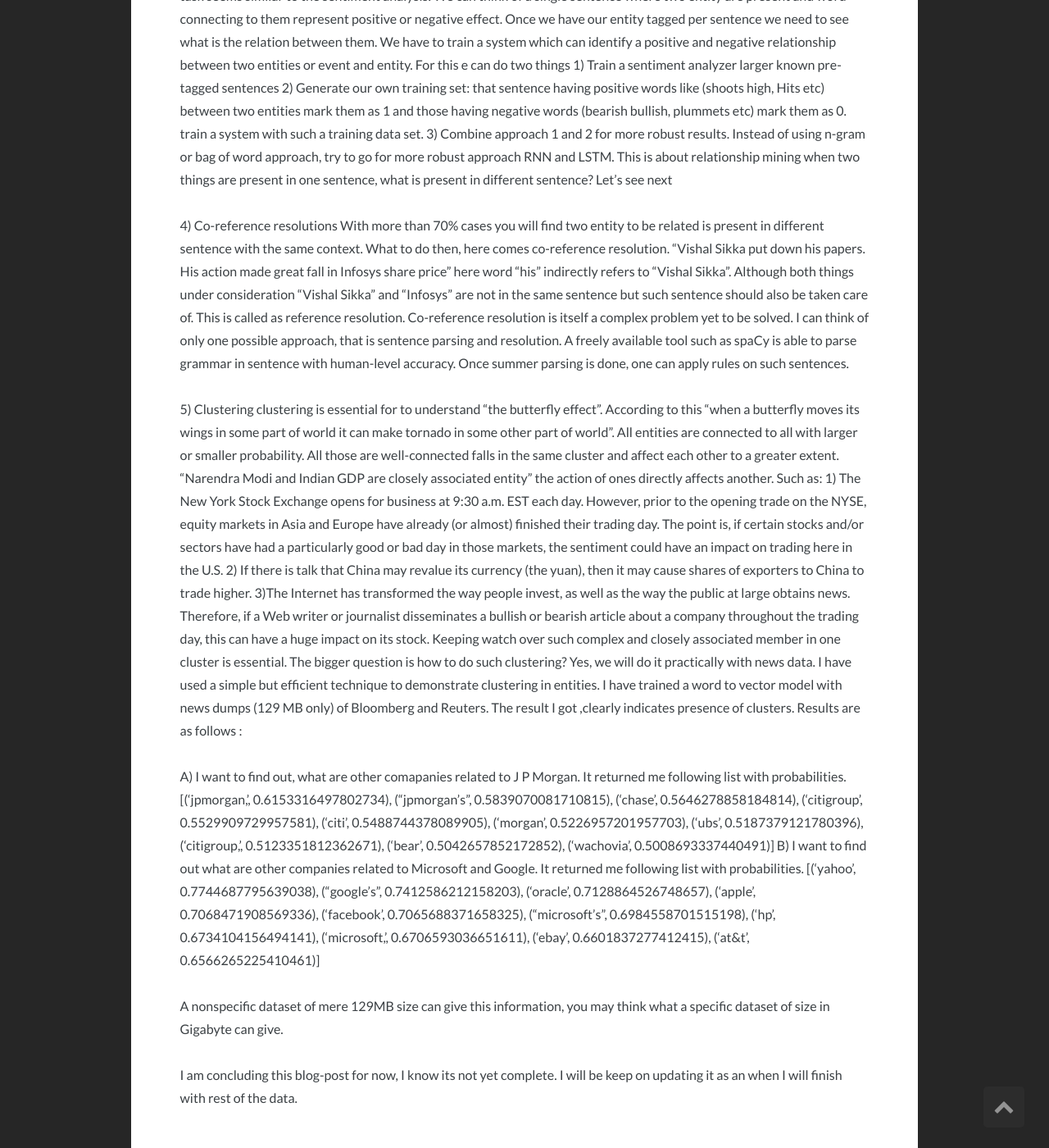
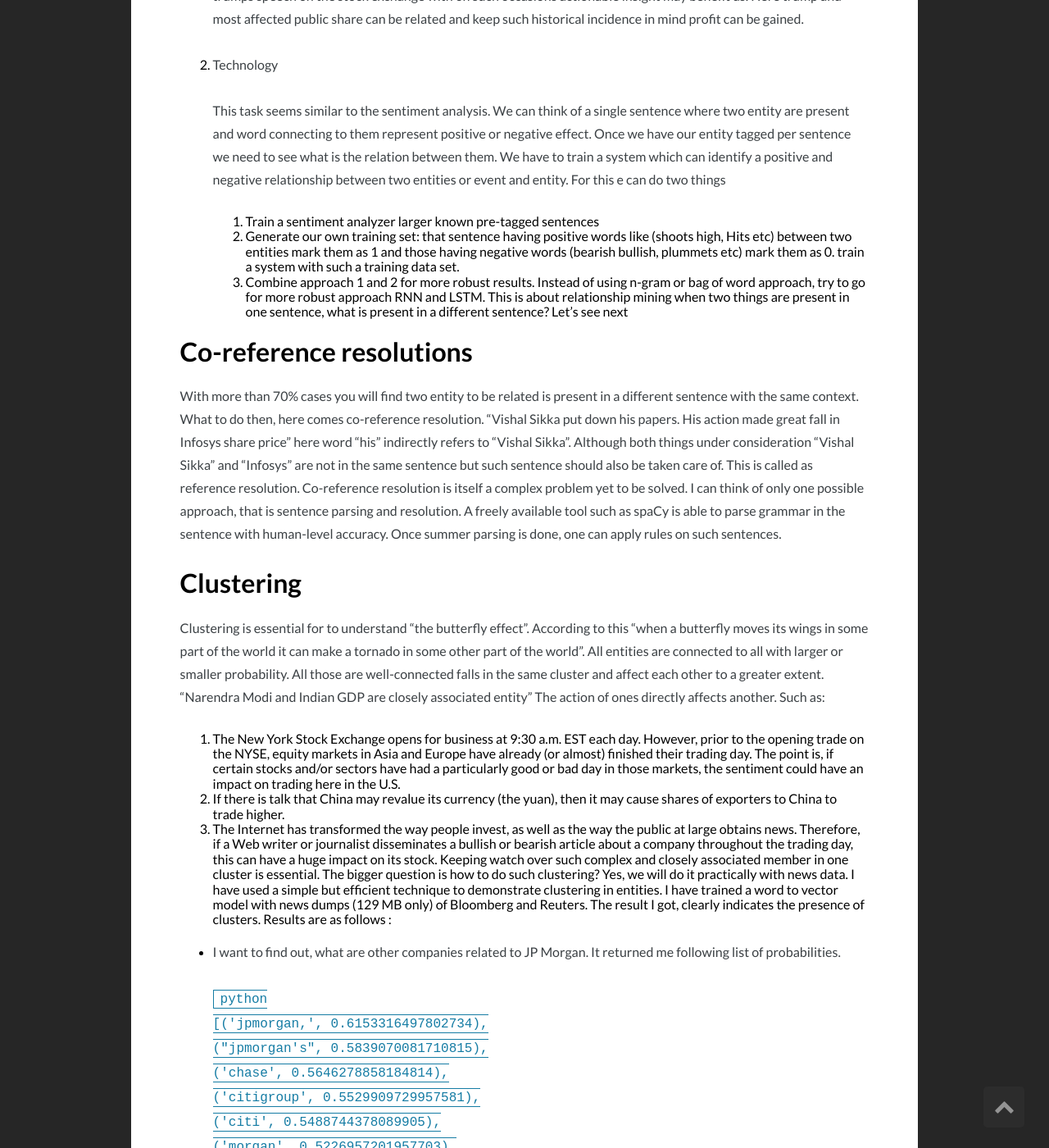
Before and after one commit to snlpatel001213/snlpatel001213_old.github.io, a Jekyll site: the page built from _posts/2017-07-12-Understanding-The-Butterfly-Effect---Market-Intelligence.md, in a window 1280 px wide and 1400 px high, scrolled down 5751 px. Shown: the whole window at 82% size. Built offline with Jekyll 4.4.1, drawn with Linux system fonts in a browser that asks for light colours; comment, search, counter and statistics services are not loaded; some of the changed text lies outside the part shown.

Commit message:
small changes done

````diff
--- a/_posts/2017-07-12-Understanding-The-Butterfly-Effect---Market-Intelligence.md
+++ b/_posts/2017-07-12-Understanding-The-Butterfly-Effect---Market-Intelligence.md
@@ -23,28 +23,28 @@
 
 2. Semi-Structured
 Semi-structured data is having some part well structured and some part may be present in raw form
-let's say one wants to keep watch on the activity and public profile of particular company or entity. Well, structeured Public data about that companies growth can be obtained from Exchanges such as Nasdaq or BSE or NSE etc. Unstructured data for such entity/ company can be obtained from various sources such as news/ tweets. Unstructured data requires the great amount of preprocessing and to synchronize between an incoming stream of structured as well as unstructured data is the greater task to do. Usually, it happens that in system structured data is presently ready to apply analytics form but without bringing unstructured data to the same stage, decision cannot be made
+let's say one wants to keep watch on the activity and public profile of particular company or entity. Well, structured Public data about that companies growth can be obtained from Exchanges such as Nasdaq or BSE or NSE etc. Unstructured data for such entity/ company can be obtained from various sources such as news/ tweets. Unstructured data requires the great amount of preprocessing and to synchronize between an incoming stream of structured as well as unstructured data is the greater task to do. Usually, it happens that in a system structured data is presently ready to apply analytics form but without bringing unstructured data to the same stage, the decision cannot be made
 
 3. Unstructured
 Unstructured data usually included everything that is not structured, simple!!. Unstructured data comes many challenges and in this blog post, I will be practically explaining you, how to deal with such data.
 We will see what are all steps and type of analytics can be applied to such data.
 
 ## C) Velocity ##
-Perhaps this is just a repetition of what is said while discussing regarding the volume of the data. People are continuously generating data, be it with their mobile device or IOT device or chat services or video streaming or audio streaming or satellite data. For example, twitter is dumping per day data of 45 GB. I have practically worked on a banking data stream of 20GB/day. According to an estimation, Every day 2.5 Quintillion bytes of data are created. It's tremendous!!. let's say out of this data only 1% is of our business then also is a huge amount of data to deal with.
+Perhaps this is just a repetition of what is said while discussing regarding the volume of the data. People are continuously generating data, be it with their mobile device or IOT device or chat services or video streaming or audio streaming or satellite data. For example, Twitter is dumping per day data of 45 GB. I have practically worked on a banking data stream of 20GB/day. According to an estimation, Every day 2.5 Quintillion bytes of data are created. It's tremendous!!. let's say out of this data only 1% is of our business then also is a huge amount of data to deal with.
 
  Figure 1. Showing overall data generation in one minute by at different portal
 
 ## D) Veracity ##
 
-Veracity actually refers to the part of the data which is actually of our interest, Person may have access to data of all public companies but on which company he is focusing is of more importance. To get data of our business from the 95% of irrelevant data is also a challenging task. One person may be interested in medical field related tweets but out of all dumps of twitter data how much is of use and how to extract this is much important.
+Veracity actually refers to the part of the data which is actually of our interest, Person may have access to data from all public companies but on which company he is focusing is of more importance. To get data of our business from the 95% of irrelevant data is also a challenging task. One person may be interested in medical field related tweets but out of all dumps of twitter data how much is of use and how to extract this is much important.
 
 ## E) Volatility ##
 
-When data is used for “Actionable intelligence”, it is required that as soon as such data is generated, should be consumed and intelligence should be derived. Example again is stock exchange data, it cost much to get live streaming of such data. BSE and NSE provide such live stream at a cost of INR 20,00,000 as per their official rates. As the huge amount of data keeps coming to our systems, it is important to note after how much time such data should be discarded or after how much time such data is of no use. I gave you an example that live-feed of stock exchange data in India costs INR 20,00,000 and same data is provided by NSE and BSE after 15 minutes of delay cost almost negligible. It's always necessary to decide a limit when data is useful and can help in “Actionable intelligence” and then after it's of no use and should be discarded.
+When data is used for “Actionable intelligence”, it is required that as soon as such data is generated, should be consumed and intelligence should be derived. Example again is stock exchange data, it cost much to get live streaming of such data. BSE and NSE provide such live stream at a cost of INR 20,00,000 as per their official rates. As the huge amount of data keeps coming to our systems, it is important to note how much time such data should be discarded or after how much time such data is of no use. I gave you an example that live-feed of stock exchange data in India costs INR 20,00,000 and same data is provided by NSE and BSE after 15 minutes of delay cost almost negligible. It's always necessary to decide a limit when data is useful and can help in “Actionable intelligence” and then after it's of no use and should be discarded.
 
 We are done with discussing nature of our big data in context with market intelligence. All attributes of data are of immense importance, ignoring one may cost you high.
 
-In this blog post, our discussion will be mostly centered about how to deal with unstructured data. Unstructured data mostly comprises of text. Textual data is the way of communication for humans and hence mostly textual data is of use.
+In this blog post, our discussion will be mostly centered on how to deal with unstructured data. Unstructured data mostly comprises of text. Textual data is the way of communication for humans and hence mostly textual data is of use.
 
 # AIM #
 
@@ -59,25 +59,25 @@
 
     1. A political party of the country or another country
     2. A company whose share value is of our interest
-    3. A medicinal agent discovered for particular disease
-    4. Spread of disease and related medicinal sale
+    3. A medicinal agent discovered for a particular disease
+    4. The spread of disease and related medicinal sale
     5. Supply chain management
-    6. release of a new product in market
+    6. Release of a new product in the market
 
     This is a much wider topic to deal with, almost all part of market research aims for actionable competitive intelligence.
 Such entities of interest may of two type
 
-    1. Definite: when we keep watch over definite known entities. This makes our task simpler, few examples are :
+    1. Definite: when we keep watch over definitely known entities. This makes our task simpler, few examples are :
 
         a) Name of all public companies registered in Nasdaq or NSE or BSE.
 b) Narrowing our interest. Out of all politician in India, we keep watch over some of them. If we keep watch over all of them, we end up with an indefinite list and such list changes time by time.
 
     2. Indefinite (variable): keeping our scope limited (definite) may make our task easy but often do not provide information about factor may be passively influencing out task out of scope.
-Few example of indefinite scope are :
+Few examples of indefinite scope are :
 
-         a) Keeping watch over new medicine compound invented by some company for some disease. You may argue whats new in that because billions of compounds in the world exists and new are invented day by day. It's really hard to keep watch on. If we keep a list of such entities then one must iterate through all stored chemical in order to find out one present in news/tweet. Such loop iterate over billions of chemical name each time a tweet or newsfeed arrives in the system. One cannot keep watch over newly invented chemical compounds by keeping a stationary list.
+         a) Keeping watch over new medicine compound invented by some company for some disease. You may argue whats new in that because billions of compounds in the world exists and new is invented day by day. It's really hard to keep watch on. If we keep a list of such entities then one must iterate through all stored chemical in order to find out one present in news/tweet. Such loop iterate over billions of chemical name each time a tweet or newsfeed arrives in the system. One cannot keep watch over newly invented chemical compounds by keeping a stationery list.
 
-        b) Name of a place where some incidence happened. The World is full of places and its never a good idea to keep list of all places and apply string matching whenever a new news/tweet arrives in the system
+        b) Name of a place where some incidence happened. The World is full of places and its never a good idea to keep a list of all places and apply string matching whenever a new news/tweet arrives in the system
 
 2. Technology
 
@@ -101,22 +101,22 @@
     Logically in an ensemble of CNN, LSTM and CRF each component is having its own purpose
 
     __1. CNN__
-Convolution networks are made to identify visually similar features. Employing CNN will identifying the entity that may have resemblance with a previously exposed entity and hence explicit training with an entire list of entities is not required.
+Convolution networks are made to identify visually similar features. Employing CNN will identifying the entity that may have resemblance to a previously exposed entity and hence explicit training with an entire list of entities is not required.
 Example: A) Auckland of New Zealand and Oakland, California
-B) Names of major antibiotics ends with suffix “mycin” such chloromycin, streptomycin etc
+B) Names of major antibiotics end with suffix “mycin” such chloromycin, streptomycin etc
 
     __2. LSTM__
 LSTM is known for language processing, LSTM stands for Long Short-Term Memory. LSTM being a derived form of RNN, it takes care of inter-word dependencies.
-For example: for to identify name of companies, Microsoft corporation is given as one of the names while training, it will identify Deloitte Corporation also as company name as it would inherently make a rule that something before word corporation can be a name of organization.
-Bidirectional LSTM applies such logic in both the direction of word; forward and backward direction so most robust results can be obtained.
+For example: for to identify the name of companies, Microsoft corporation is given as one of the names while training, it will identify Deloitte Corporation also as company name as it would inherently make a rule that something before word corporation can be a name of the organization.
+Bidirectional LSTM applies such logic in both the direction of the word; forward and backward direction so most robust results can be obtained.
 
-    __3. CRF__ consideres word level as well as inter-word level feature in consideration.
-If w1 w2 w3 are three consecutive words in a sentence then CRF takes following features to calculate probability of w2 being an entity.
+    __3. CRF__ takes word level as well as an inter-word level feature in consideration.
+If w1 w2 w3 are three consecutive words in a sentence then CRF takes following features to calculate the probability of w2 being an entity.
 For w1 w2 and w3, it will generate the following feature:
 
-    1. is capital – [Share name are written in capital in genera;l e.g. GOOG, MSFT]
+    1. is capital – [Share name are written in the capital in general;l e.g. GOOG, MSFT]
     2. is small
-    3. is title case [title case have greater probability of being an entity]
+    3. is title case [title case have the greater probability of being an entity
     4. is alphanumeric
     5. is number
     6. word length [bioplogical names are longer in general]
@@ -137,30 +137,39 @@
 > Always design a loosely coupled system – never keep a fix list of entity/ entity recognizer in the main program, better prefer to have indexing service like ElasticSearch in docker like container. If you keep such static list of entities hardbound into main program file then to edit such list you need to stop the process. With Elastic search like server, you may edit your list and keeping the main program unaffected and will automatically start working on new entity list.
 
 # Relationship Mining #
-A) Overview
-once we identify entities, second comes relations between two entities. I am going to quotes a well-known recent example here “trump2cash - A stock trading bot powered by Trump tweets”. The quoted article suggests effect of trumps speech on the stock exchange with on such occasions actionable insight may benefit us. Here trump and most affected public share can be related and keep such historical incidence in mind profit can be gained.
-B) Technology
-This task seems similar to the sentiment analysis. We can think of a single sentence where two entity are present and word connecting to them represent positive or negative effect.
+
+1. Overview
+
+    Once we identify entities, second comes relations between two entities. I am going to quotes a well-known recent example here “trump2cash - A stock trading bot powered by Trump tweets”. The quoted article suggests an effect of trumps speech on the stock exchange with on such occasions actionable insight may benefit us. Here trump and most affected public share can be related and keep such historical incidence in mind profit can be gained.
+
+2. Technology
+
+    This task seems similar to the sentiment analysis. We can think of a single sentence where two entity are present and word connecting to them represent positive or negative effect.
 Once we have our entity tagged per sentence we need to see what is the relation between them. We have to train a system which can identify a positive and negative relationship between two entities or event and entity. For this e can do two things
-1) Train a sentiment analyzer larger known pre-tagged sentences
-2) Generate our own training set: that sentence having positive words like (shoots high, Hits etc) between two entities mark them as 1 and those having negative words (bearish bullish, plummets etc) mark them as 0. train a system with such a training data set.
-3) Combine approach 1 and 2 for more robust results.
-Instead of using n-gram or bag of word approach, try to go for more robust approach RNN and LSTM. This is about relationship mining when two things are present in one sentence, what is present in different sentence? Let's see next
 
-4) Co-reference resolutions
-With more than 70% cases you will find two entity to be related is present in different sentence with the same context. What to do then, here comes co-reference resolution. “Vishal Sikka put down his papers. His action made great fall in Infosys share price” here word “his” indirectly refers to “Vishal Sikka”. Although both things under consideration “Vishal Sikka” and “Infosys” are not in the same sentence but such sentence should also be taken care of. This is called as reference resolution. Co-reference resolution is itself a complex problem yet to be solved. I can think of only one possible approach, that is sentence parsing and resolution.
-A freely available tool such as spaCy is able to parse grammar in sentence with human-level accuracy. Once summer parsing is done, one can apply rules on such sentences.
+    1. Train a sentiment analyzer larger known pre-tagged sentences
+    2. Generate our own training set: that sentence having positive words like (shoots high, Hits etc) between two entities mark them as 1 and those having negative words (bearish bullish, plummets etc) mark them as 0. train a system with such a training data set.
+    3. Combine approach 1 and 2 for more robust results.
+Instead of using n-gram or bag of word approach, try to go for more robust approach RNN and LSTM. This is about relationship mining when two things are present in one sentence, what is present in a different sentence? Let's see next
 
-5) Clustering
-clustering is essential for to understand “the butterfly effect”. According to this “when a butterfly moves its wings in some part of world it can make tornado in some other part of world”. All entities are connected to all with larger or smaller probability. All those are well-connected falls in the same cluster and affect each other to a greater extent. “Narendra Modi and Indian GDP are closely associated entity”
-the action of ones directly affects another. Such as:
-1) The New York Stock Exchange opens for business at 9:30 a.m. EST each day. However, prior to the opening trade on the NYSE, equity markets in Asia and Europe have already (or almost) finished their trading day. The point is, if certain stocks and/or sectors have had a particularly good or bad day in those markets, the sentiment could have an impact on trading here in the U.S.
-2) If there is talk that China may revalue its currency (the yuan), then it may cause shares of exporters to China to trade higher.
-3)The Internet has transformed the way people invest, as well as the way the public at large obtains news. Therefore, if a Web writer or journalist disseminates a bullish or bearish article about a company throughout the trading day, this can have a huge impact on its stock.
+# Co-reference resolutions #
+
+With more than 70% cases you will find two entity to be related is present in a different sentence with the same context. What to do then, here comes co-reference resolution. “Vishal Sikka put down his papers. His action made great fall in Infosys share price” here word “his” indirectly refers to “Vishal Sikka”. Although both things under consideration “Vishal Sikka” and “Infosys” are not in the same sentence but such sentence should also be taken care of. This is called as reference resolution. Co-reference resolution is itself a complex problem yet to be solved. I can think of only one possible approach, that is sentence parsing and resolution.
+A freely available tool such as spaCy is able to parse grammar in the sentence with human-level accuracy. Once summer parsing is done, one can apply rules on such sentences.
+
+# Clustering #
+Clustering is essential for to understand “the butterfly effect”. According to this “when a butterfly moves its wings in some part of the world it can make a tornado in some other part of the world”. All entities are connected to all with larger or smaller probability. All those are well-connected falls in the same cluster and affect each other to a greater extent. “Narendra Modi and Indian GDP are closely associated entity”
+The action of ones directly affects another. Such as:
+
+1. The New York Stock Exchange opens for business at 9:30 a.m. EST each day. However, prior to the opening trade on the NYSE, equity markets in Asia and Europe have already (or almost) finished their trading day. The point is, if certain stocks and/or sectors have had a particularly good or bad day in those markets, the sentiment could have an impact on trading here in the U.S.
+2. If there is talk that China may revalue its currency (the yuan), then it may cause shares of exporters to China to trade higher.
+3. The Internet has transformed the way people invest, as well as the way the public at large obtains news. Therefore, if a Web writer or journalist disseminates a bullish or bearish article about a company throughout the trading day, this can have a huge impact on its stock.
 Keeping watch over such complex and closely associated member in one cluster is essential. The bigger question is how to do such clustering? Yes, we will do it practically with news data.
-I have used a simple but efficient technique to demonstrate clustering in entities. I have trained a word to vector model with news dumps (129 MB only) of Bloomberg and Reuters. The result I got ,clearly indicates presence of clusters. Results are as follows :
+I have used a simple but efficient technique to demonstrate clustering in entities. I have trained a word to vector model with news dumps (129 MB only) of Bloomberg and Reuters. The result I got, clearly indicates the presence of clusters. Results are as follows :
 
-A) I want to find out, what are other comapanies related to J P Morgan. It returned me following list with probabilities.
+* I want to find out, what are other companies related to JP Morgan. It returned me following list of probabilities.
+
+    ```python
 [('jpmorgan,', 0.6153316497802734),
 ("jpmorgan's", 0.5839070081710815),
 ('chase', 0.5646278858184814),
@@ -170,8 +179,11 @@
 ('ubs', 0.5187379121780396),
 ('citigroup,', 0.5123351812362671),
 ('bear', 0.5042657852172852),
-('wachovia', 0.5008693337440491)]
-B) I want to find out what are other companies related to Microsoft and Google. It returned me following list with probabilities.
+('wachovia', 0.5008693337440491)]```
+
+* I want to find out what are other companies related to Microsoft and Google. It returned me following list with probabilities.
+
+    ```python
 [('yahoo', 0.7744687795639038),
 ("google's", 0.7412586212158203),
 ('oracle', 0.7128864526748657),
@@ -181,8 +193,8 @@
 ('hp', 0.6734104156494141),
 ('microsoft,', 0.6706593036651611),
 ('ebay', 0.6601837277412415),
-('at&t', 0.6566265225410461)]
+('at&t', 0.6566265225410461)]'''
 
-A nonspecific dataset of mere 129MB size can give this information, you may think what a specific dataset of size in Gigabyte can give.
+A nonspecific dataset of mere 129MB size can give this information, you may think what a specific dataset of size Gigabyte can give.
 
-I am concluding this blog-post for now, I know its not yet complete. I will be keep on updating it as an when I will finish with rest of the data.
+I am concluding this blog-post for now, I know it's not yet complete. I will be kept on updating it as an when I will finish with rest of the data.
````
Also changed, not shown: other parts of _posts/2017-07-12-Understanding-The-Butterfly-Effect---Market-Intelligence.md (+4 -4 lines).
